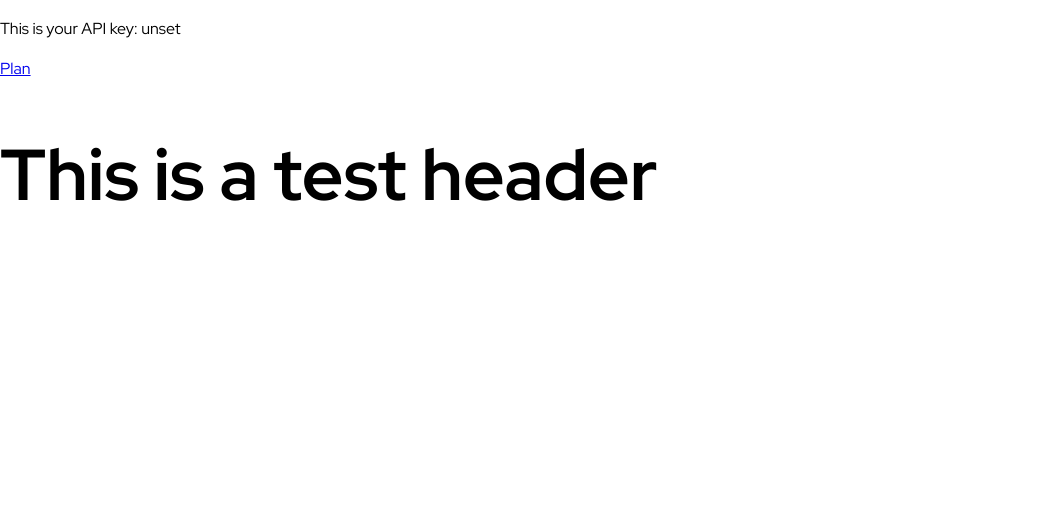
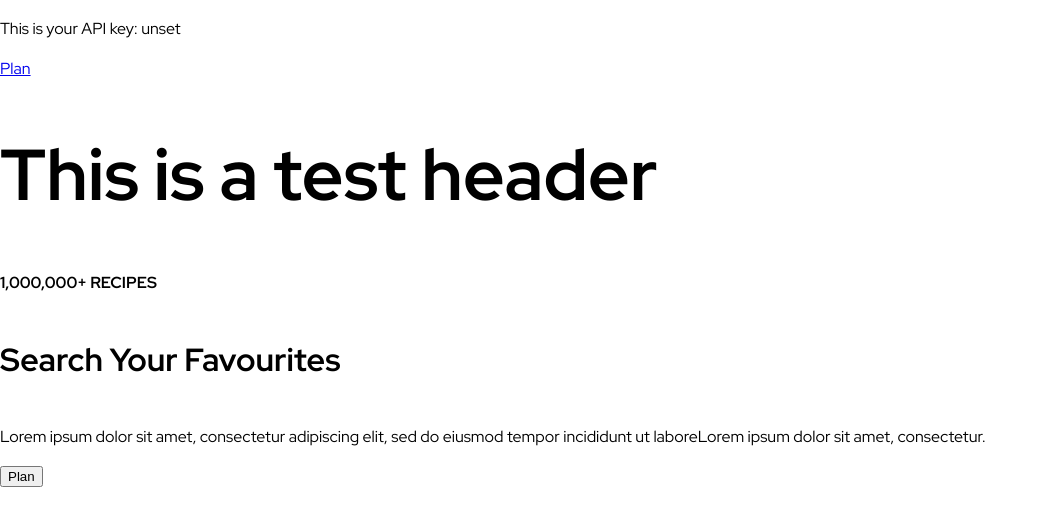
Before and after one commit to mkevinq/mealprep, a React (Create React App) app: page / in a window 1280 px wide. Shown: the top 526 px of the page, without its empty margins (0-1048 px from the left). Built offline with nearby package versions, Linux system fonts and the light colour scheme; no server answers.

Commit message:
Started work on highlight element, and added placeholder asset

```diff
--- a/src/App.jsx
+++ b/src/App.jsx
@@ -26,6 +26,7 @@ function App() {
 
           <div>
             <h1>This is a test header</h1>
+            <Highlight></Highlight>
           </div>
 
         </Route>
@@ -34,4 +35,23 @@ function App() {
   );
 }
 
+function Highlight() {
+  return (
+    <div>
+      <p id="hard">
+        1,000,000+ RECIPES
+      </p>
+      <h4>
+        <b>Search</b> Your Favourites
+      </h4>
+      <p id="soft">
+        Lorem ipsum dolor sit amet, consectetur adipiscing elit, sed do eiusmod tempor incididunt ut laboreLorem ipsum dolor sit amet, consectetur.
+      </p>
+      <button>
+        Plan
+      </button>
+    </div>
+  );
+}
+
 export default App;
--- a/src/index.css
+++ b/src/index.css
@@ -44,6 +44,14 @@ p {
   line-height: 160%;
 }
 
+#hard {
+  font-weight: 700;
+}
+
+#soft {
+  font-weight: 400;
+}
+
 body {
   margin: 0;
   font-family: 'Red Hat Display', -apple-system, BlinkMacSystemFont, 'Segoe UI',
```
Also changed, not shown: assets/placeholder_phone.png (added).
